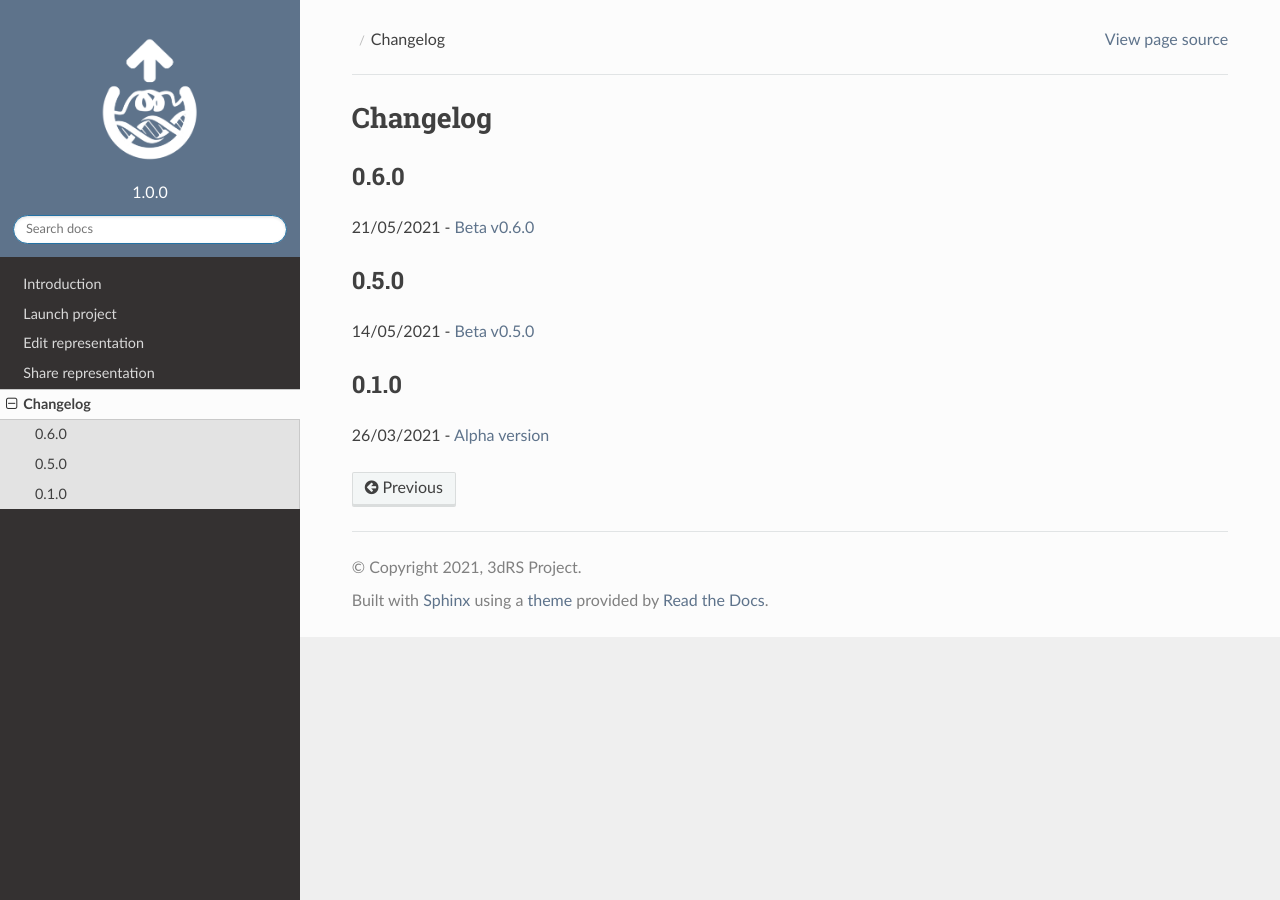
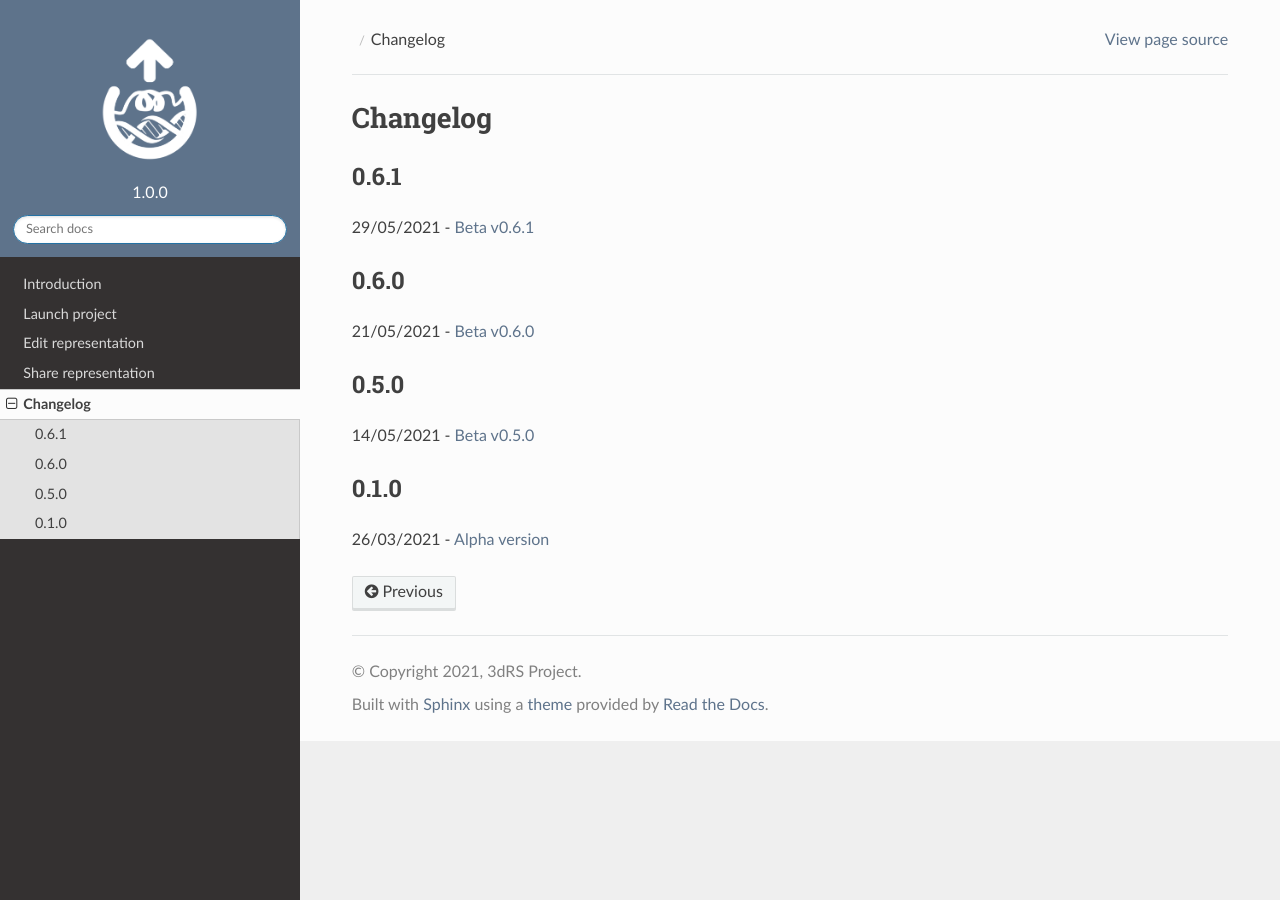
Before and after one commit to gbayarri/3drs_docs, a Sphinx documentation site: the page built from 3drs-docs/docs/source/changelog.md, in a window 1280 px wide. Built offline with Sphinx 7.4.7 and the Read the Docs theme 2.0.0, drawn with Linux system fonts in a browser that asks for light colours.

Commit message:
Changelog

```diff
--- a/3drs-docs/docs/source/changelog.md
+++ b/3drs-docs/docs/source/changelog.md
@@ -1,4 +1,8 @@
 # Changelog
+
+## 0.6.1
+
+29/05/2021 - [Beta v0.6.1](https://github.com/gbayarri/3drs_client/releases/tag/v0.6.1)
 
 ## 0.6.0
 
```
